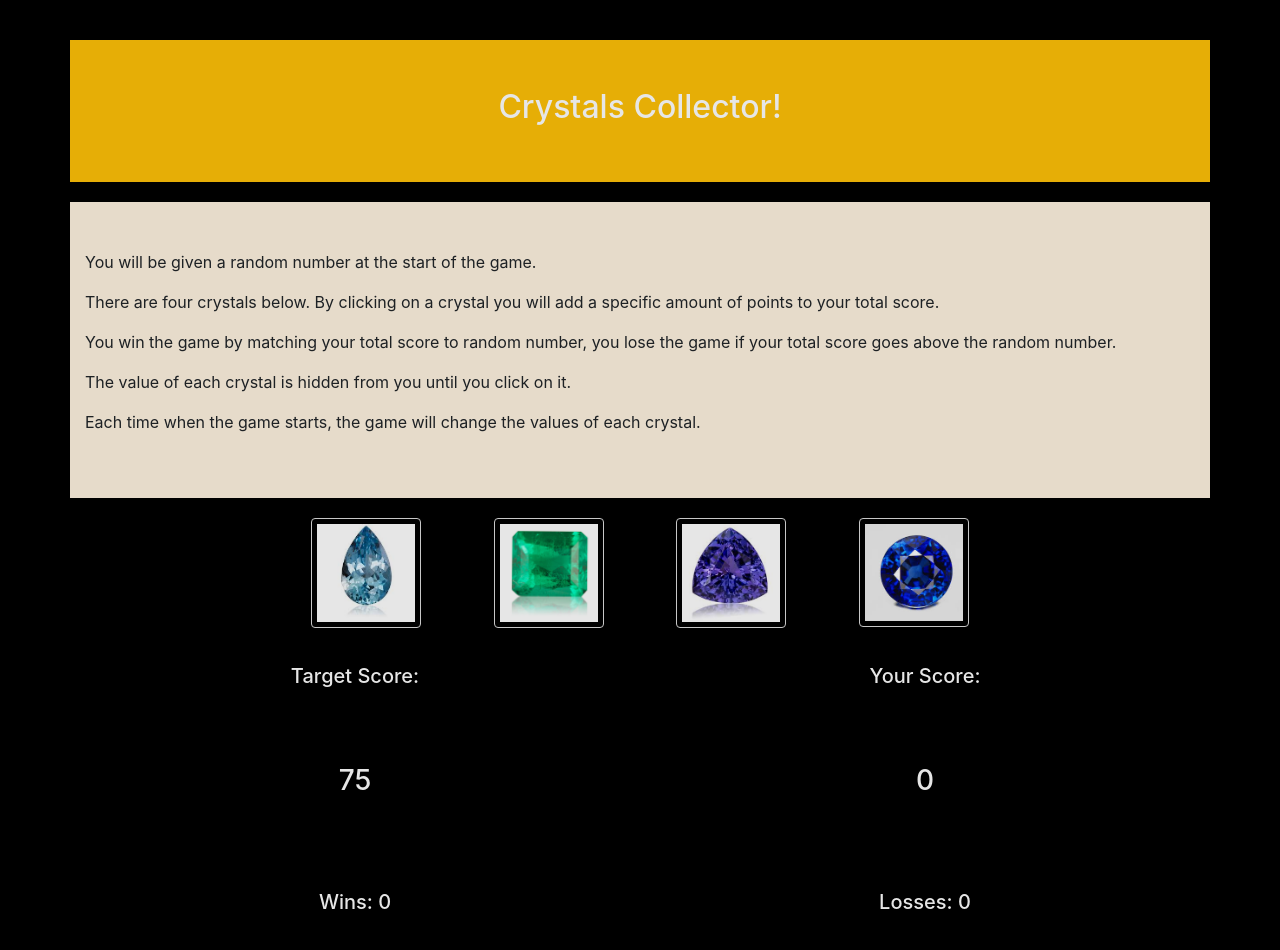
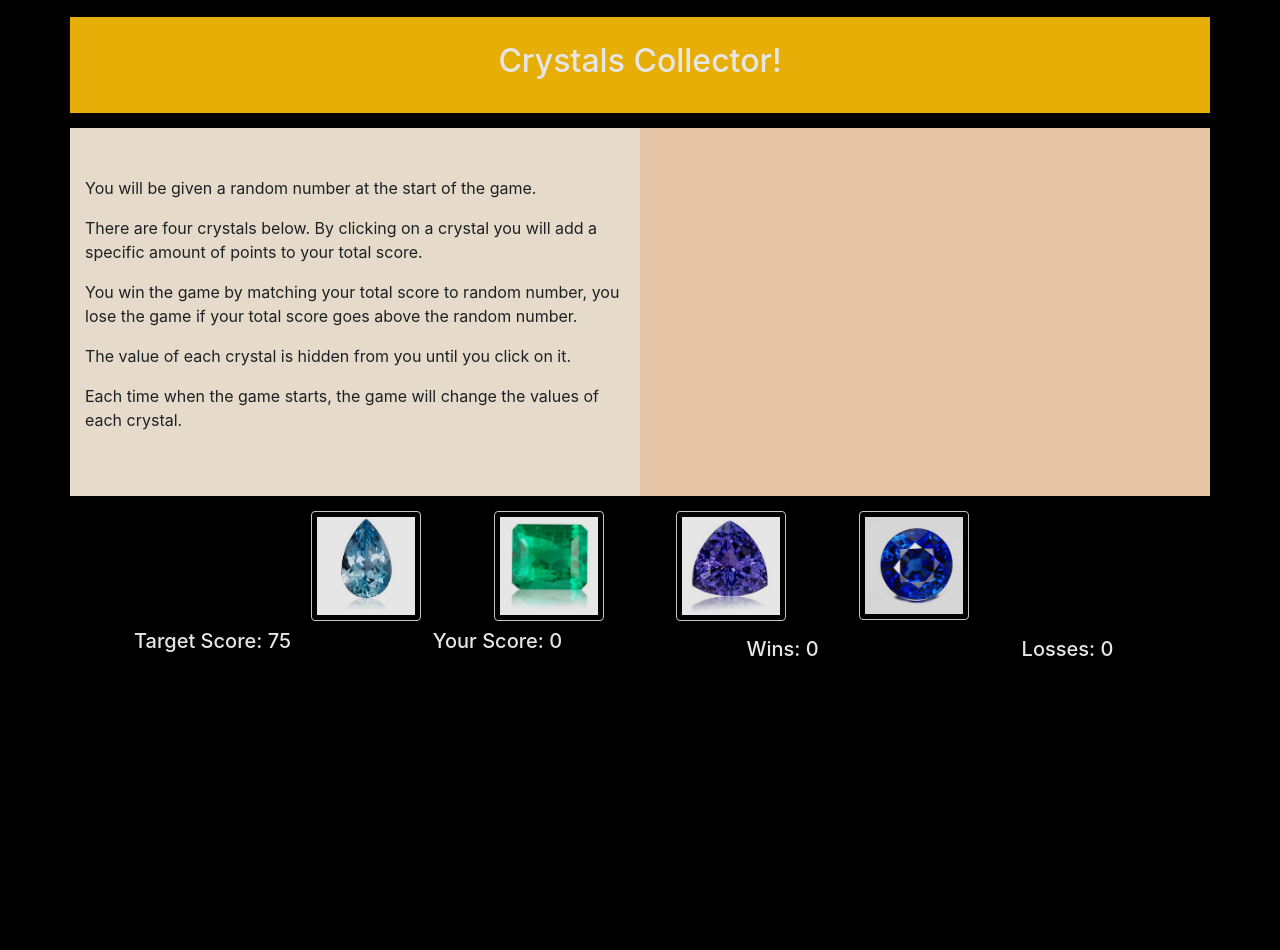
Before and after one commit to acarrillo2019/unit-4-game, a plain HTML site: page index.html in a window 1280 px wide. After the commit the page ends 800 px from the top, so only its background shows below. Drawn offline with nearby package versions, Linux system fonts and the light colour scheme.

Commit message:
Adjusted styling

```diff
--- a/assets/css/style.css
+++ b/assets/css/style.css
@@ -24,11 +24,17 @@ h2, h3, h4, h5 {
 }
 
 #headingRow {
-    margin-top: 40px;
+    margin-top: 2px;
+    height: 15px;
+    text-align: center;
 }
 
 .row {
-    margin-top: 20px;
+    margin-top: 15px;
+}
+
+#dataRow {
+    margin-top: 0px;
 }
 
 #secondRow {
@@ -74,6 +80,13 @@ h2, h3, h4, h5 {
     opacity: .7;
 }
 
+#statusCon {
+    background-color: peachpuff;
+}
+
 #status {
     color: white;
+    font-size: 100px;
+    margin-top: -50px;
+
 }
--- a/assets/javascript/game.js
+++ b/assets/javascript/game.js
@@ -122,8 +122,12 @@ function getRandomPower(pa) {
     return power;
 }
 
+/* Removed because the resize enlarges the page
+
 $('.jewelImages').on('mouseenter', event => {
     $(event.currentTarget).addClass('photo-active')
   }).on('mouseleave', event => {
     $(event.currentTarget).removeClass('photo-active')
   })
+
+  */
--- a/index.html
+++ b/index.html
@@ -15,14 +15,14 @@
   </head>
   <body>
     <div class="container">
-        <div class="row" id="headingRow">
-          <div class="col-md-12 bg-warning py-5 d-flex justify-content-center align-items-center">
+        <div class="row" >
+          <div id ="headingRow" class="col-md-12 bg-warning py-5 d-flex justify-content-center align-items-center">
             <span><h2>Crystals Collector!</h2></span>
 
           </div>
         </div>
         <div class="row">
-            <div class="col-md-12 py-5  justify-content-center align-items-center" id="secondRow">
+            <div class="col-md-6 py-5  justify-content-center align-items-center" id="secondRow">
                 <p>You will be given a random number at the start of the game.</p>
 
                 <p> There are four crystals below. By clicking on a crystal you will add a specific
@@ -35,54 +35,39 @@
 
                 <p> Each time when the game starts, the game will change the values of each crystal.</p>
             </div>
-          </div>
+            <div class="col-md-6 d-flex justify-content-center" id="statusCon">
+              <div class="row">
+                <div class="col-md-12 d-flex justify-content-center align-items-center" id="status"></div>
+              </div>
+            </div>
+        </div>
 
-          <div class="row">
+          <div class="row" >
             <div class="col-md-2"></div>
-            <div class="col-md-8 pb-3 d-flex justify-content-around">
+            <div class="col-md-8 d-flex justify-content-around">
                 <span><img class="jewelImages" id="jewel1" src="assets/images/bluegem.jpeg"></span>
                 <span><img class="jewelImages" id="jewel2" src="assets/images/greengem.jpg"></span>
                 <span><img class="jewelImages" id="jewel3" src="assets/images/purplegem.jpeg"></span>
                 <span><img class="jewelImages" id="jewel4" src="assets/images/saphire.jpeg"></span>
             </div>
-            <div class="col-md-2"></div>
+
           </div>
 
-          <div class="row">
-                    <div class="col-md-6 d-flex justify-content-center" id="thirdRowBox" alt="randomscore">
-                        <h5>Target Score:</h5>
+          <div class="row" id="dataRow">
+                    <div class="col-md-3 d-flex justify-content-center align-items-center" id="thirdRowBox" alt="randomscore">
+                        <h5>Target Score: <span id="randomScore"></span></h5>
                     </div>
-                    <div class="col-md-6 d-flex justify-content-center" id="yourTotal">
-                        <h5>Your Score:</h5>
+                    <div class="col-md-3 d-flex justify-content-center align-items-center" id="yourTotal">
+                        <h5>Your Score: <span id="playerScore"></span></h5>
                     </div>
+                    <div class="col-md-3 pt-3 d-flex justify-content-center align-items-center">
+                      <h5>Wins: <span id="wins"></span></h5>
+                    </div>
+                    <div class="col-md-3 pt-3 d-flex justify-content-center align-items-center">
+                      <h5>Losses: <span id="losses"></span></h5>
           </div>
 
-          <div class="row">
-            <div class="col-md-6 py-5 d-flex justify-content-center align-items-center">
-              <h3 id="randomScore"></h3>
-            </div>
-            <div class="col-md-6 py-5 d-flex justify-content-center align-items-center">
-              <!-- Player Score -->
-              <h3 id="playerScore"></h3>
-            </div>
-          </div>
 
-          <div class="row">
-            <div class="col-md-6 pt-3 d-flex justify-content-center align-items-center">
-              <h5>Wins: <span id="wins"></span></h5>
-            </div>
-            <div class="col-md-6 pt-3 d-flex justify-content-center align-items-center">
-              <h5>Losses: <span id="losses"></span></h5>
-            </div>
-          </div>
-
-          <div class="row">
-            <div class="col-md-4"></div>
-            <div class="col-md-4 d-flex justify-content-center">
-              <h2 id="status"></h2>
-            </div>
-            <div class="col-md-4"></div>
-          </div>
 
       </div>
       <script src="https://ajax.googleapis.com/ajax/libs/jquery/3.3.1/jquery.min.js"></script>
```
